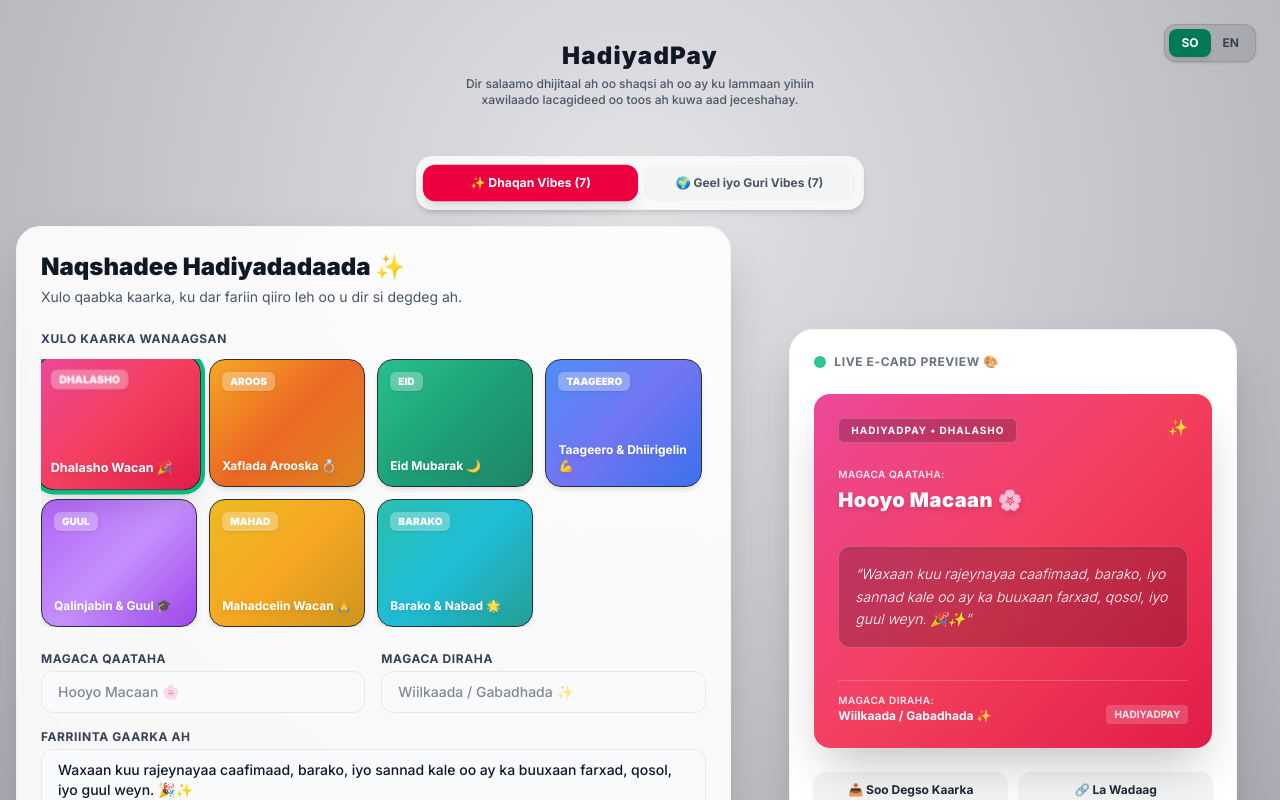
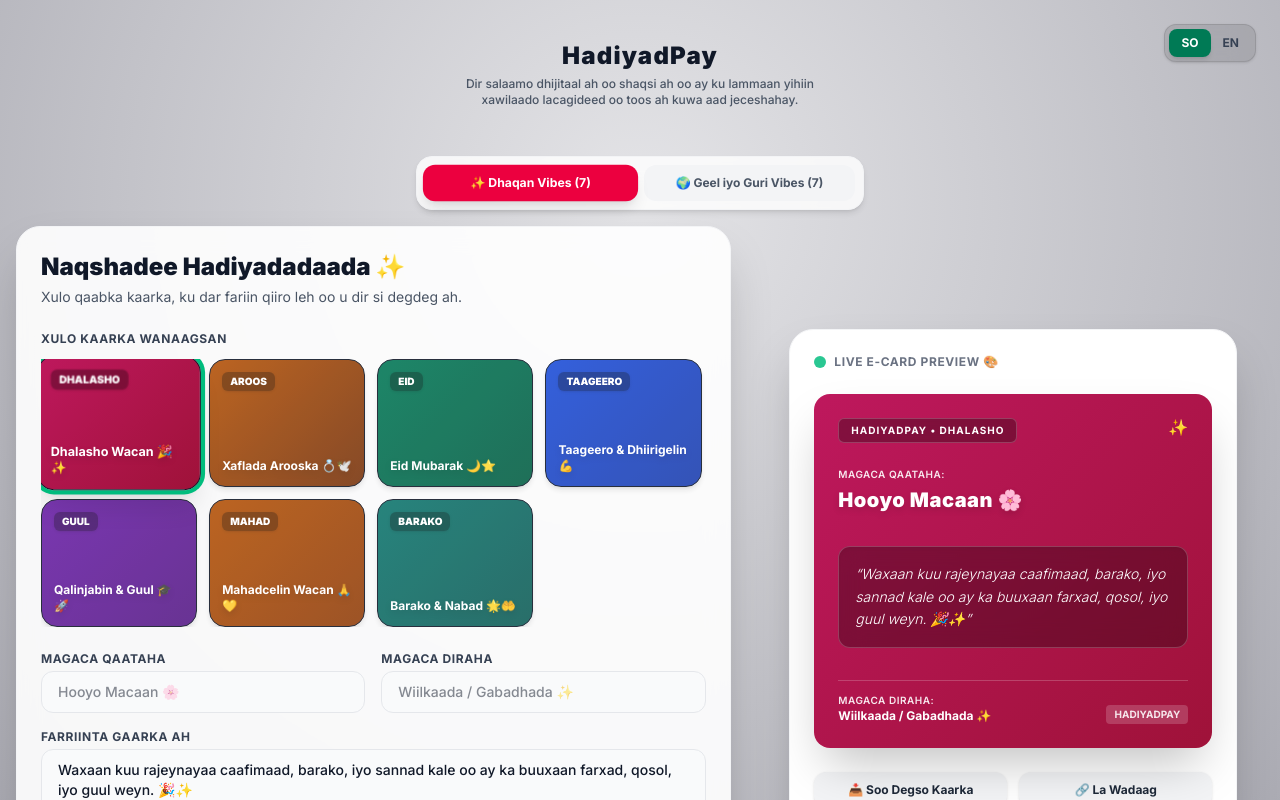
Before and after one commit to hrmadenITFLOWZ/hadiyadpay, a Next.js app: page / in a window 1280 px wide. Shown: the top 800 px of the page. Built offline with nearby package versions, Linux system fonts and the light colour scheme.

Commit message:
Fix card colors, add rich emojis to Dhaqan catalog titles, and apply realistic photographic backgrounds for Geel iyo Guri Vibes

```diff
--- a/src/app/components/CardBuilder.tsx
+++ b/src/app/components/CardBuilder.tsx
@@ -47,6 +47,21 @@ export default function CardBuilder({ currentLanguage }: CardBuilderProps) {
     alert(currentLanguage === 'so' ? 'Kaarka waa la keydiyey!' : 'Card saved successfully!');
   };
 
+  // Helper voor achtergrondstyling (kleurgradiënt of foto met overlay)
+  const getCardStyle = (card: CardOption) => {
+    if (card.bgImage) {
+      return {
+        backgroundImage: `linear-gradient(to bottom, rgba(0,0,0,0.35), rgba(0,0,0,0.8)), url(${card.bgImage})`,
+        backgroundColor: '#1f2937',
+        backgroundSize: 'cover',
+        backgroundPosition: 'center'
+      };
+    }
+    return {
+      background: card.gradient || '#be185d'
+    };
+  };
+
   return (
     <div className="w-full max-w-7xl mx-auto p-4 flex flex-col gap-4">
 
@@ -66,7 +81,7 @@ export default function CardBuilder({ currentLanguage }: CardBuilderProps) {
           onClick={() => setActiveDeck('cities')}
           className={`flex-1 py-2.5 text-xs font-bold rounded-xl transition flex items-center justify-center gap-1.5 ${
             activeDeck === 'cities'
-              ? 'bg-gradient-to-r from-amber-500 via-orange-500 to-yellow-500 text-white shadow-lg scale-[1.02] ring-2 ring-amber-300'
+              ? 'bg-gradient-to-r from-amber-600 to-orange-600 text-white shadow-lg scale-[1.02] ring-2 ring-amber-300'
               : 'bg-gray-100 text-gray-600 hover:bg-gray-200'
           }`}
         >
@@ -106,9 +121,9 @@ export default function CardBuilder({ currentLanguage }: CardBuilderProps) {
                     className={`text-left p-3 rounded-2xl transition-all duration-300 border relative overflow-hidden flex flex-col justify-between h-32 shadow-md group ${
                       isSelected ? 'ring-4 ring-emerald-500 scale-105 shadow-xl z-10' : 'opacity-90 hover:opacity-100 hover:scale-[1.02]'
                     }`}
-                    style={{ background: card.gradient }}
+                    style={getCardStyle(card)}
                   >
-                    <span className="text-[10px] font-black px-2 py-0.5 rounded-md bg-white/30 backdrop-blur-md text-white self-start shadow z-10">
+                    <span className="text-[10px] font-black px-2 py-0.5 rounded-md bg-black/30 backdrop-blur-md text-white self-start shadow z-10">
                       {card.badge[currentLanguage as 'so' | 'en'] || card.badge['en']}
                     </span>
                     <span className="text-xs font-bold text-white line-clamp-2 drop-shadow-md z-10">
@@ -164,9 +179,9 @@ export default function CardBuilder({ currentLanguage }: CardBuilderProps) {
             <button
               onClick={() => setIsCheckoutOpen(true)}
               className="w-full py-4 px-4 font-bold rounded-2xl shadow-xl transition-all duration-300 flex items-center justify-center gap-2 text-base text-white hover:brightness-110 border border-white/20"
-              style={{ background: selectedCard.gradient }}
+              style={getCardStyle(selectedCard)}
             >
-              <span>🚀 {currentLanguage === 'so' ? 'Dir Hadiyad iyo Xawilaad Degdeg ah' : 'Send Hadiyad & Instant Transfer'}</span>
+              <span className="z-10">🚀 {currentLanguage === 'so' ? 'Dir Hadiyad iyo Xawilaad Degdeg ah' : 'Send Hadiyad & Instant Transfer'}</span>
             </button>
           </div>
         </div>
@@ -184,13 +199,13 @@ export default function CardBuilder({ currentLanguage }: CardBuilderProps) {
               </div>
             </div>
 
-            {/* Visuele Kaart met Stralende Gradiënt */}
+            {/* Visuele Kaart */}
             <div
               className="w-full p-6 rounded-2xl text-white shadow-2xl flex flex-col justify-between flex-grow my-2 relative overflow-hidden transition-all duration-500"
-              style={{ background: selectedCard.gradient }}
+              style={getCardStyle(selectedCard)}
             >
               <div className="flex justify-between items-center z-10">
-                <span className="text-[10px] tracking-widest uppercase bg-black/20 px-3 py-1 rounded-md backdrop-blur-md font-bold border border-white/20">
+                <span className="text-[10px] tracking-widest uppercase bg-black/30 px-3 py-1 rounded-md backdrop-blur-md font-bold border border-white/20">
                   HADIYADPAY • {selectedCard.badge[currentLanguage as 'so' | 'en'] || selectedCard.badge['en']}
                 </span>
                 <span className="text-base animate-bounce">✨</span>
@@ -205,7 +220,7 @@ export default function CardBuilder({ currentLanguage }: CardBuilderProps) {
                 </h3>
               </div>
 
-              <div className="bg-black/20 backdrop-blur-md p-4 rounded-xl border border-white/20 my-2 shadow-inner z-10">
+              <div className="bg-black/30 backdrop-blur-md p-4 rounded-xl border border-white/20 my-2 shadow-inner z-10">
                 <p className="text-sm italic font-light leading-relaxed">
                   &ldquo;{message}&rdquo;
                 </p>
--- a/src/app/data/cardOptions.ts
+++ b/src/app/data/cardOptions.ts
@@ -4,43 +4,44 @@ export interface CardOption {
   badge: { so: string; en: string };
   title: { so: string; en: string };
   defaultMessage: { so: string; en: string };
-  gradient: string;
+  gradient?: string;
+  bgImage?: string;
 }
 
 export const cardOptions: CardOption[] = [
-  // --- DECK 1: Dhaqan Vibes (Originele vrolijke kleuren & emoji's) ---
+  // --- DECK 1: Dhaqan Vibes (Warme, rustige kleuren met rijke emoji-titels) ---
   {
     id: 'dhalasho',
     category: 'dhaqan',
     badge: { so: 'DHALASHO', en: 'BIRTHDAY' },
-    title: { so: 'Dhalasho Wacan 🎉', en: 'Birthday Celebration 🎉' },
+    title: { so: 'Dhalasho Wacan 🎉✨', en: 'Birthday Celebration 🎉✨' },
     defaultMessage: {
       so: 'Waxaan kuu rajeynayaa caafimaad, barako, iyo sannad kale oo ay ka buuxaan farxad, qosol, iyo guul weyn. 🎉✨',
       en: 'Wishing you health, blessings, and another year filled with happiness, laughter, and great success.'
     },
-    gradient: 'linear-gradient(135deg, #ec4899 0%, #f43f5e 50%, #e11d48 100%)'
+    gradient: 'linear-gradient(135deg, #be185d 0%, #9f1239 100%)'
   },
   {
     id: 'aroos',
     category: 'dhaqan',
     badge: { so: 'AROOS', en: 'WEDDING' },
-    title: { so: 'Xaflada Arooska 💍', en: 'Wedding & Union 💍' },
+    title: { so: 'Xaflada Arooska 💍🕊️', en: 'Wedding & Union 💍🕊️' },
     defaultMessage: {
       so: 'Hambalyo arooska ku saabsan! Allah idinka yeero kuwii isu waara ee hela guri barako leh. 💍🕊️',
       en: 'Congratulations on your wedding! May Allah bless your union and fill your home with peace and joy.'
     },
-    gradient: 'linear-gradient(135deg, #f59e0b 0%, #ea580c 50%, #d97706 100%)'
+    gradient: 'linear-gradient(135deg, #b45309 0%, #78350f 100%)'
   },
   {
     id: 'eid',
     category: 'dhaqan',
     badge: { so: 'EID', en: 'EID' },
-    title: { so: 'Eid Mubarak 🌙', en: 'Eid Mubarak 🌙' },
+    title: { so: 'Eid Mubarak 🌙⭐', en: 'Eid Mubarak 🌙⭐' },
     defaultMessage: {
       so: 'Eid Mubaarak! Waxaan kuu rajeynayaa adiga iyo qoyskaagaba nabad, caafimaad, iyo barako badan. 🌙⭐',
       en: 'Eid Mubarak! May this joyous occasion bring peace, happiness, and prosperity to your family.'
     },
-    gradient: 'linear-gradient(135deg, #10b981 0%, #059669 50%, #047857 100%)'
+    gradient: 'linear-gradient(135deg, #047857 0%, #065f46 100%)'
   },
   {
     id: 'taageero',
@@ -51,43 +52,43 @@ export const cardOptions: CardOption[] = [
       so: 'Waan kugula jirbaa mar walba. Ha welwelin, si adag u soco oo guushu waa kuu dhowdahay! 💪',
       en: 'I am always supporting you. Keep your head up, stay strong, and success is right around the corner!'
     },
-    gradient: 'linear-gradient(135deg, #3b82f6 0%, #6366f1 50%, #2563eb 100%)'
+    gradient: 'linear-gradient(135deg, #1d4ed8 0%, #1e40af 100%)'
   },
   {
     id: 'guul',
     category: 'dhaqan',
     badge: { so: 'GUUL', en: 'SUCCESS' },
-    title: { so: 'Qalinjabin & Guul 🎓', en: 'Graduation & Success 🎓' },
+    title: { so: 'Qalinjabin & Guul 🎓🚀', en: 'Graduation & Success 🎓🚀' },
     defaultMessage: {
       so: 'Hambalyo heerkan sare aad ka gaartay! Waxaan kuu rajeynayaa mustaqbal ifaya iyo guulo waaweyn. 🎓🚀',
       en: 'Congratulations on your incredible achievement! Wishing you a bright future and endless successes.'
     },
-    gradient: 'linear-gradient(135deg, #a855f7 0%, #c084fc 50%, #9333ea 100%)'
+    gradient: 'linear-gradient(135deg, #6b21a8 0%, #581c87 100%)'
   },
   {
     id: 'mahadcelin',
     category: 'dhaqan',
     badge: { so: 'MAHAD', en: 'THANKS' },
-    title: { so: 'Mahadcelin Wacan 🙏', en: 'Heartfelt Thanks 🙏' },
+    title: { so: 'Mahadcelin Wacan 🙏💛', en: 'Heartfelt Thanks 🙏💛' },
     defaultMessage: {
       so: 'Waan ka mahadcelinayaa garab istaaggaaga iyo wanaaggaaga joogtada ah. Alle ha ku xafido! 🙏💛',
       en: 'Thank you so much for your constant support and kindness. May God protect you!'
     },
-    gradient: 'linear-gradient(135deg, #eab308 0%, #f59e0b 50%, #ca8a04 100%)'
+    gradient: 'linear-gradient(135deg, #b45309 0%, #92400e 100%)'
   },
   {
     id: 'barako',
     category: 'dhaqan',
     badge: { so: 'BARAKO', en: 'BLESSINGS' },
-    title: { so: 'Barako & Nabad 🌟', en: 'Blessings & Peace 🌟' },
+    title: { so: 'Barako & Nabad 🌟🤲', en: 'Blessings & Peace 🌟🤲' },
     defaultMessage: {
       so: 'Maalintaan qiimaha badan waxaa ka buuxa duco iyo barako adiga iyo reerkaagaba ku socota. 🌟🤲',
       en: 'Sending you prayers and blessings for a peaceful and joyous day ahead for you and your family.'
     },
-    gradient: 'linear-gradient(135deg, #14b8a6 0%, #06b6d4 50%, #0d9488 100%)'
+    gradient: 'linear-gradient(135deg, #0f766e 0%, #115e59 100%)'
   },
 
-  // --- DECK 2: Geel iyo Guri Vibes (Super popping, helder & energieke animatie kleuren) ---
+  // --- DECK 2: Geel iyo Guri Vibes (Realistische, sfeervolle landschappen en steden) ---
   {
     id: 'mogadishu',
     category: 'cities',
@@ -97,7 +98,7 @@ export const cardOptions: CardOption[] = [
       so: 'Salaan diirran oo ka soo jeeda Xamar Cadde, caasimadda taariikhiga ah. Habeen wacan! 🌇🌊',
       en: 'Warm greetings straight from Xamar, the historic coastal capital. Good evening!'
     },
-    gradient: 'linear-gradient(135deg, #ff7e5f 0%, #feb47b 50%, #ff512f 100%)'
+    bgImage: 'https://images.unsplash.com/photo-1516026662394-266d5b060609?q=80&w=1000&auto=format&fit=crop'
   },
   {
     id: 'hargeisa',
@@ -108,7 +109,7 @@ export const cardOptions: CardOption[] = [
       so: 'Hambalyo iyo salaan qaali ah oo ka timid buuraha iyo jawiga degan ee Hargeysa. ⛰️✨',
       en: 'Special greetings and love sent from the iconic hills and cool breeze of Hargeisa.'
     },
-    gradient: 'linear-gradient(135deg, #0ba360 0%, #3cba92 50%, #00b09b 100%)'
+    bgImage: 'https://images.unsplash.com/photo-1506744038136-46273834b3fb?q=80&w=1000&auto=format&fit=crop'
   },
   {
     id: 'kismayo',
@@ -119,7 +120,7 @@ export const cardOptions: CardOption[] = [
       so: 'Dabaylaha qabow ee xeebta Kismaayo iyo caleemaha timirta. Maalin wacan oo farxad leh! 🌴☀️',
       en: 'Cool tropical breeze and palm trees from Kismayo. Wishing you a wonderful day!'
     },
-    gradient: 'linear-gradient(135deg, #11998e 0%, #38ef7d 50%, #00b09b 100%)'
+    bgImage: 'https://images.unsplash.com/photo-1507525428034-b723cf961d3e?q=80&w=1000&auto=format&fit=crop'
   },
   {
     id: 'geel',
@@ -130,7 +131,7 @@ export const cardOptions: CardOption[] = [
       so: 'Nolol baadiye, hiddaha iyo dhaqanka suuban ee geelayda. Barako iyo nabad! 🐪🌾',
       en: 'Pure nomadic heritage and desert horizon vibes. Sending peace and traditional blessings!'
     },
-    gradient: 'linear-gradient(135deg, #f7b733 0%, #fc4a1a 50%, #f7971e 100%)'
+    bgImage: 'https://images.unsplash.com/photo-1509316975850-ff9c5deb0cd9?q=80&w=1000&auto=format&fit=crop'
   },
   {
     id: 'bosaso',
@@ -141,7 +142,7 @@ export const cardOptions: CardOption[] = [
       so: 'Badda Cas iyo hawada diirran ee dekadda ganacsiga Bosaso. Xusuus qaas ah! ⚓🌊',
       en: 'The Red Sea breeze and warm greetings from the bustling port city of Bosaso.'
     },
-    gradient: 'linear-gradient(135deg, #00c6ff 0%, #0072ff 50%, #00d2ff 100%)'
+    bgImage: 'https://images.unsplash.com/photo-1451187580459-43490279c0fa?q=80&w=1000&auto=format&fit=crop'
   },
   {
     id: 'berbera',
@@ -152,7 +153,7 @@ export const cardOptions: CardOption[] = [
       so: 'Xeebta caanka ah iyo habeenada jawiga macaan leh ee Berbera. Nabad iyo caafimaad! 🌙✨',
       en: 'The stunning coastline and magical night atmosphere of Berbera beach. Peace and love!'
     },
-    gradient: 'linear-gradient(135deg, #2af598 0%, #009efd 50%, #00c6ff 100%)'
+    bgImage: 'https://images.unsplash.com/photo-1519046904884-53103b34b206?q=80&w=1000&auto=format&fit=crop'
   },
   {
     id: 'galkayo',
@@ -163,6 +164,6 @@ export const cardOptions: CardOption[] = [
       so: 'Fariin diirran iyo salaan wadajir ah oo ka timid wadnaha Soomaaliya. Guul iyo barako! 💫🏙️',
       en: 'A warm message and greetings sent straight from the vibrant heart of Mudug.'
     },
-    gradient: 'linear-gradient(135deg, #b224ef 0%, #7579ff 50%, #ff758c 100%)'
+    bgImage: 'https://images.unsplash.com/photo-1514565131-fce0801e5785?q=80&w=1000&auto=format&fit=crop'
   }
 ];
```
